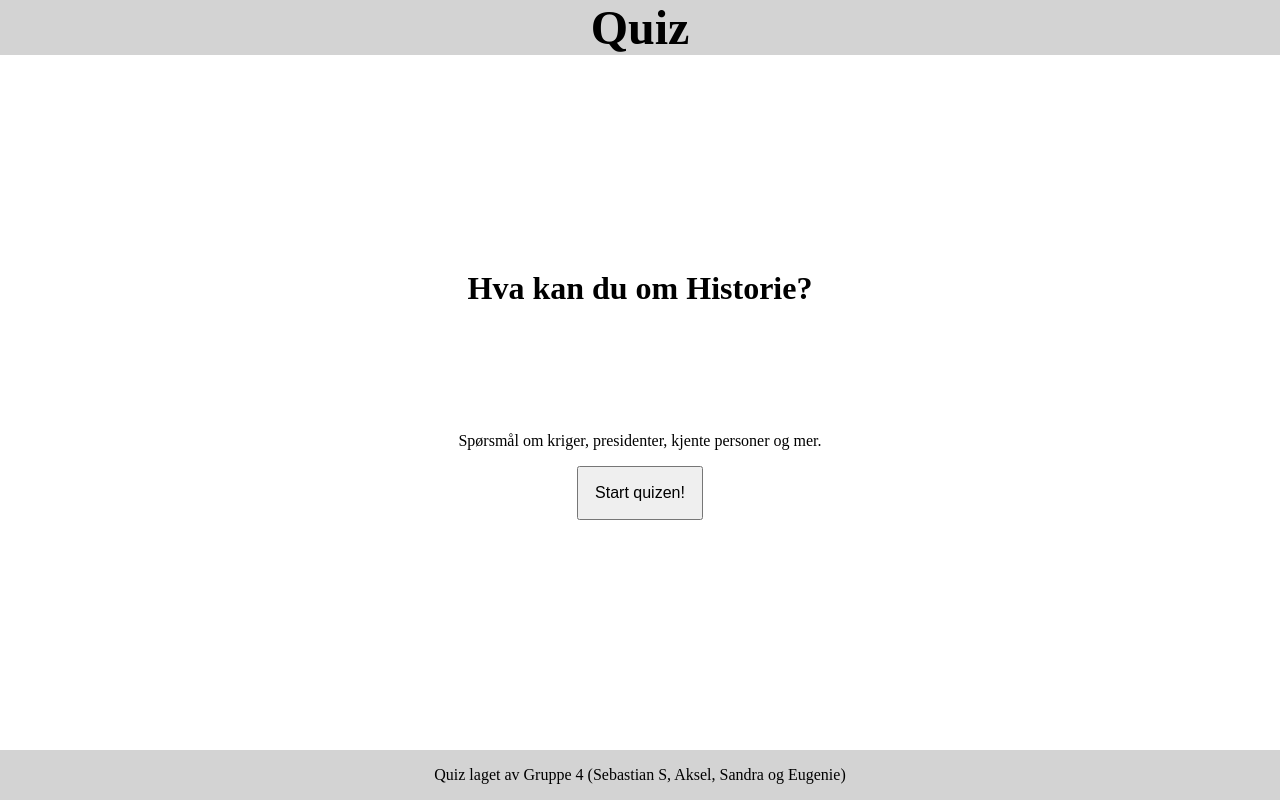
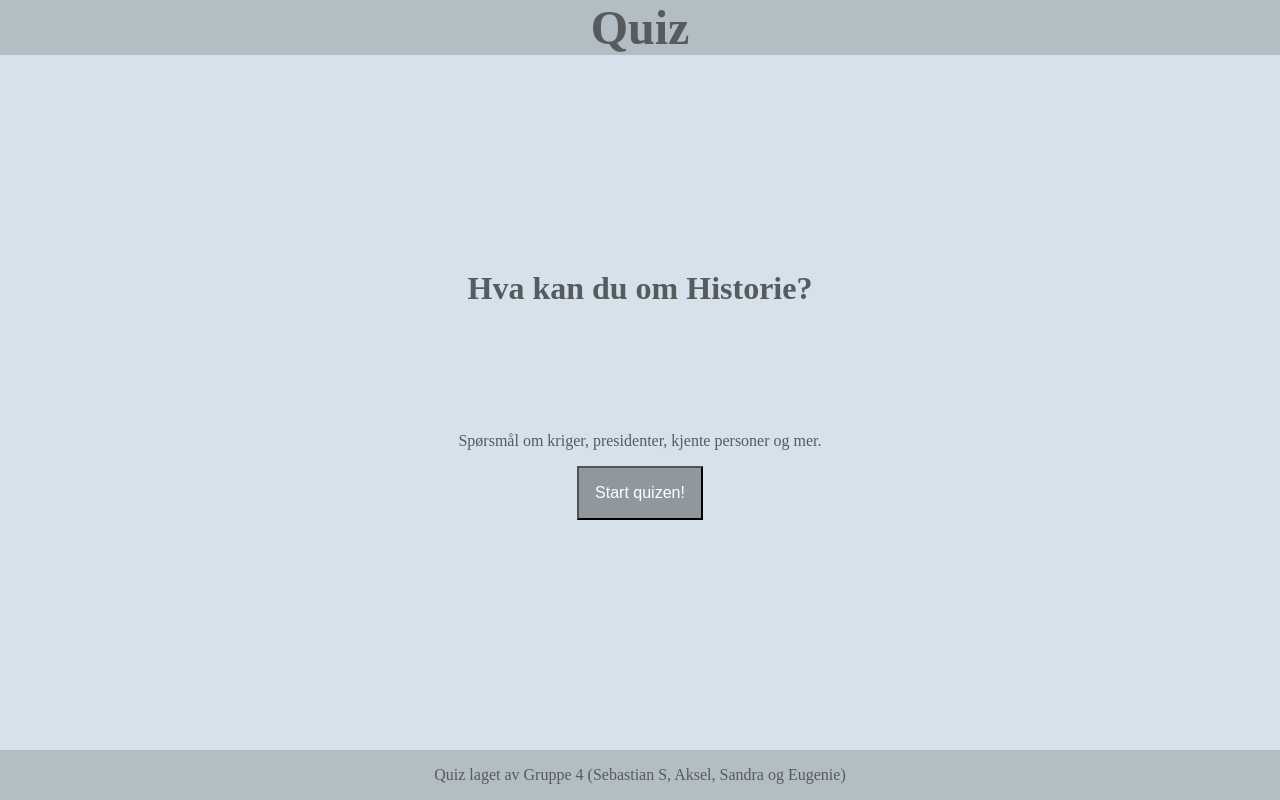
Before and after one commit to F21-1IM-2022-23/quizutvikling-gruppe-4, a plain HTML site: page index.html in a window 1280 px wide. Drawn offline with Linux system fonts and the light colour scheme.

Commit message:
Endret farger

```diff
--- a/style.css
+++ b/style.css
@@ -7,6 +7,8 @@
 body { /* God praksis som gjør at nettsiden tar opp all tilgjengelig skjermplass både på mobil og PC*/
     min-height: 100vh;
     min-height: 100dvh;
+    background-color: #D5E1EB;
+    color: #565B5E;
 }
 
 .oppsett { /* Gjør at innholdet strekker seg utover tilgjengelig skjermplass*/
@@ -18,7 +20,7 @@ body { /* God praksis som gjør at nettsiden tar opp all tilgjengelig skjermplas
 }
 
 header { /* påvirker headeren, som inneholder "Quiz"-teksten */
-    background-color: lightgray;
+    background-color: #B3BDC4;
     text-align: center;
     place-content: center;
 }
@@ -34,7 +36,7 @@ main { /* Plasserer og fordeler inneholdet som ligger i main */
 }
 
 footer {
-    background-color: lightgray;
+    background-color: #B3BDC4;
     padding: 1em;
     text-align: center;
 }
@@ -67,4 +69,6 @@ button { /* påvirker stilen til knappene, det kan være lurt å gi de padding,
     font-size: 1rem;
     padding: 1rem;
     margin: 1rem;
+    background-color: #90989E;
+    color: white;
 }
```
